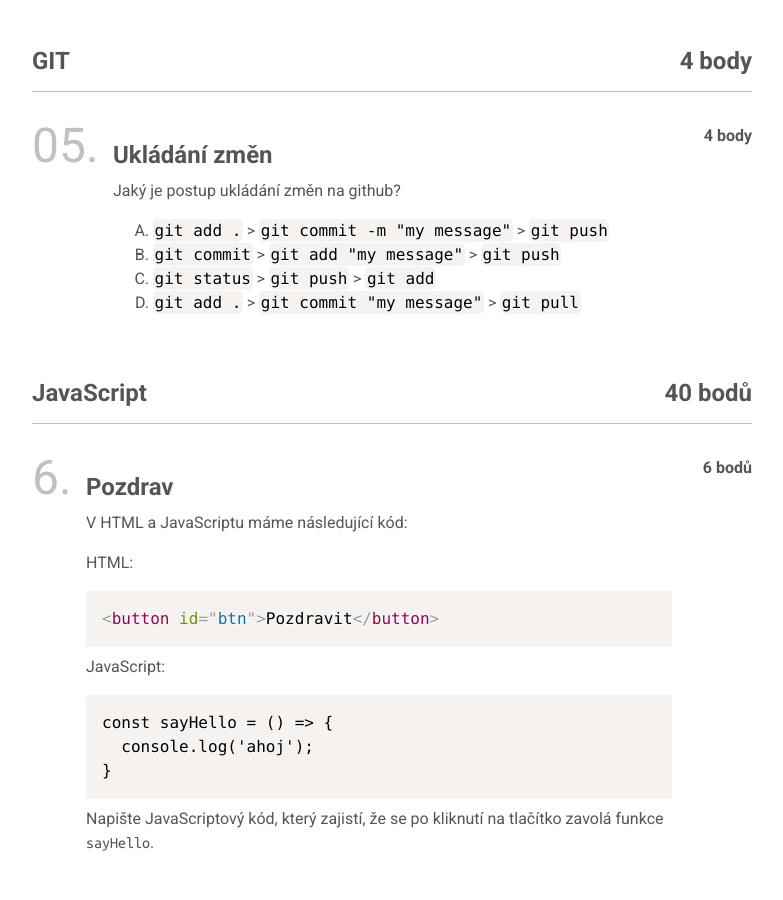
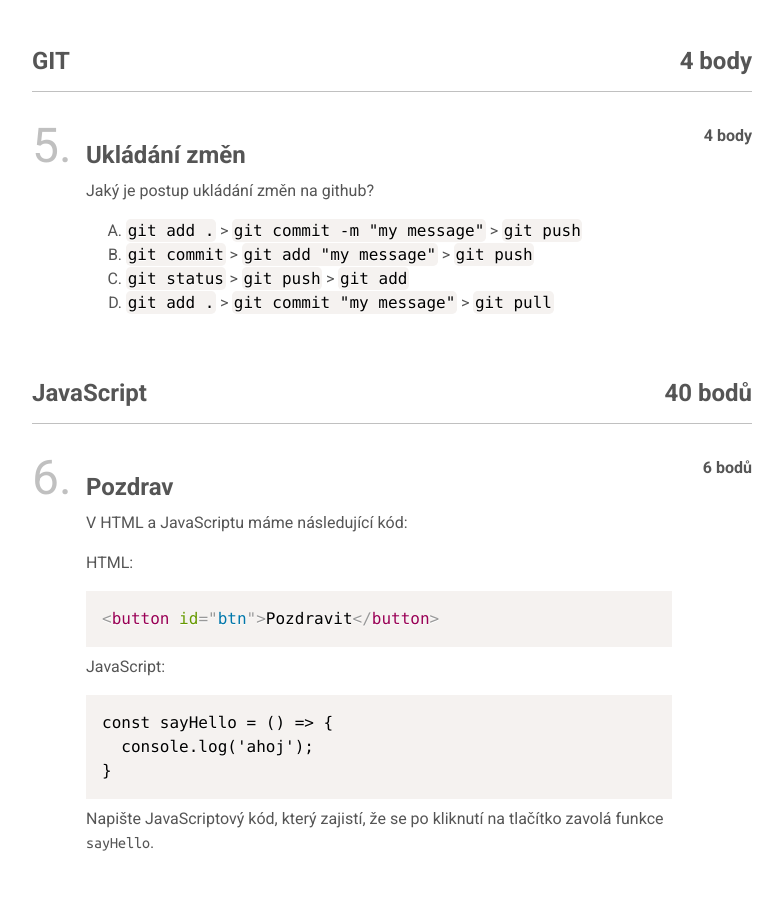
Before and after one commit to podlomar/daweb-test, a plain HTML site: page index.html in a window 1280 px wide. Shown: the part 2520-3420 px from the top of the page, without its empty margins (248-1031 px from the left). Drawn offline with nearby package versions, Linux system fonts and the light colour scheme.

Commit message:
Odebrána přebytečná nula u `05.`

```diff
--- a/index.html
+++ b/index.html
@@ -174,7 +174,7 @@
       </h2>
 
       <div id="q05" class="question">
-        <a href="#q05" class="question__num">05.</a>
+        <a href="#q05" class="question__num">5.</a>
         <div class="question__body">
           <h3 class="question__title">Ukládání změn</h3>
           <div class="question__text">
```
